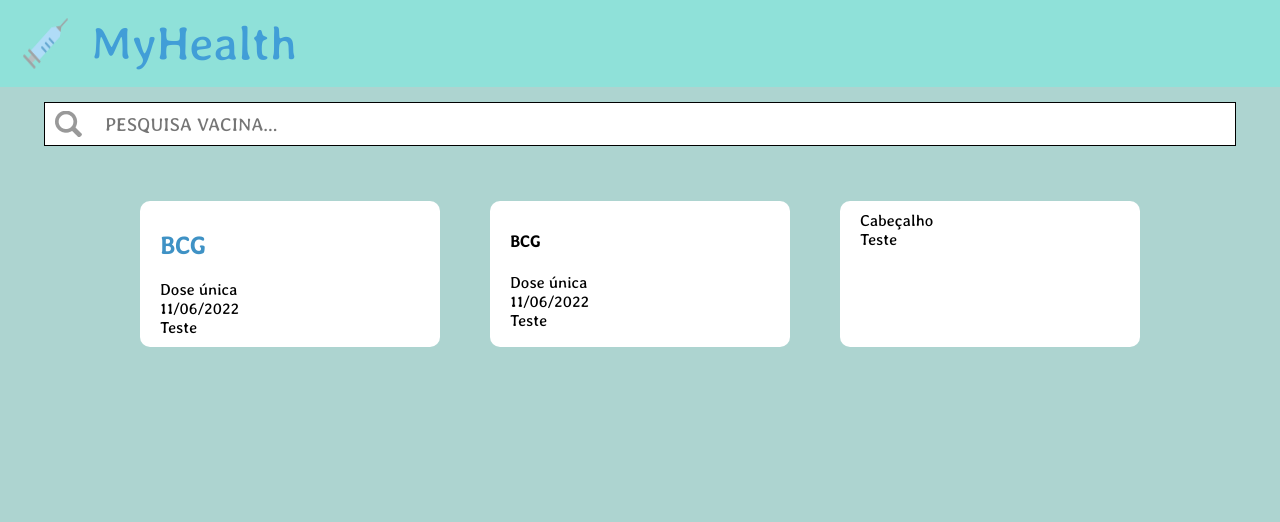
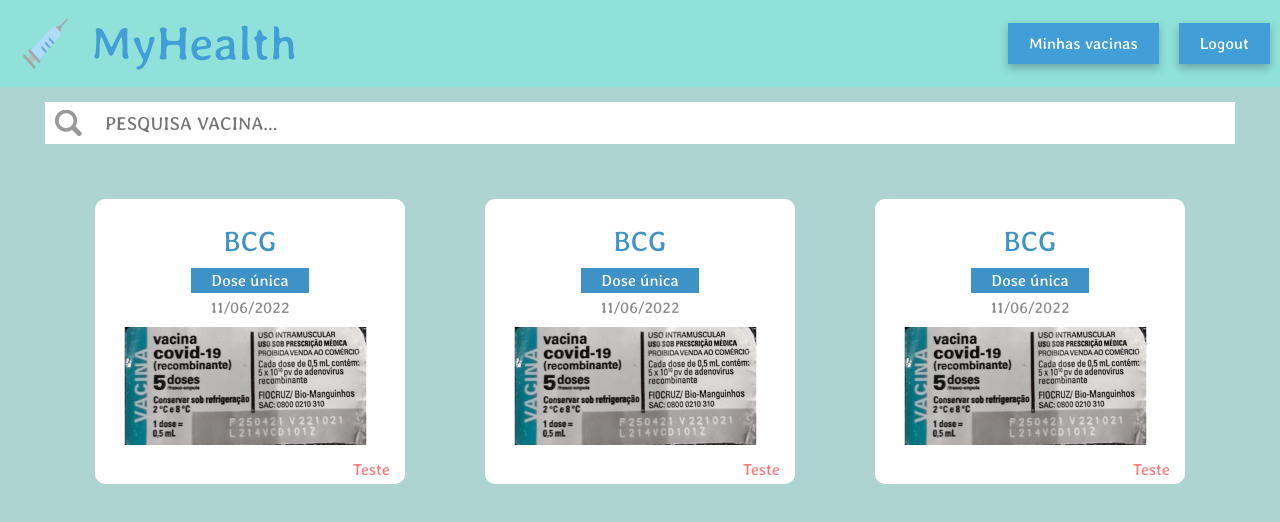
Before and after one commit to gabrielbsx/web-mobile, a website with bundled scripts: page web/vaccine.html in a window 1280 px wide. Built offline with nearby package versions, Linux system fonts and the light colour scheme; no server answers.

Commit message:
feat: vaccine grid

```diff
--- a/web/assets/css/styles.css
+++ b/web/assets/css/styles.css
@@ -120,6 +120,7 @@
 
 .navbar ul {
   list-style: none;
+  display: flex;
 }
 
 .navbar ul li {
@@ -222,19 +223,19 @@
 }
 
 .input-error {
-  position: absolute;
   display: flex;
-  left: 0;
   flex-direction: row;
-  margin-top: 0;
   margin-bottom: 20px;
-  width: 100vw;
   justify-content: center;
 }
 
 .text-error {
   color: #FD7979;
   font-size: 16px;
+}
+
+.input-button {
+  display: 'flex';
 }
 
 .forget-password {
@@ -321,7 +322,7 @@
 
 .search-input {
   flex-direction: row;
-  border: 1px solid black;
+  border: 0;
   padding: 10px 10px 10px 60px;
   width: 100%;
   font-size: 14pt;
@@ -341,22 +342,80 @@
 }
 
 .container {
-  margin-left: 100px;
-  margin-right: 100px;
+  display: flex;
+  align-items: center;
+  justify-content: center;
 }
 
 .cards {
   display: grid;
-  grid-template-columns: 1fr 1fr 1fr;
-  grid-gap: 50px;
+  grid-template-columns: repeat(3, 1fr);
+  grid-gap: 80px;
+  width: 50%;
 }
 
 .card {
+  width: 280px;
+  display: flex;
+  flex-direction: column;
   background: white;
-  padding: 10px 20px;
+  padding: 15px;
+  padding-bottom: 5px;
   border-radius: 10px;
 }
 
+.card > article {
+  display: flex;
+  flex-direction: column;
+}
+
+.card > article > header {
+  display: flex;
+  justify-content: center;
+}
+
 .card > article > header > h2 {
+  display: flex;
+  justify-content: center;
+  font-size: 28px;
+  font-weight: normal;
   color: #3F92C5;
+  margin: 0;
+  margin-top: 10px;
+  margin-bottom: 10px;
 }
+
+.card > article > main {
+  display: flex;
+  flex-direction: column;
+  align-items: center;
+}
+
+.card > article > main > .dose {
+  background-color: #3F92C5;
+  color: white;
+  padding: 3px 20px;
+}
+
+.card > article > main > span {
+  margin-top: 5px;
+  color: #8B8B8B;
+  margin-bottom: 10px;
+}
+
+.card > article > footer {
+  display: flex;
+  margin-top: 15px;
+  color: #FD7979;
+  justify-content: flex-end;
+}
+
+.card > article > main > .image {
+  display: flex;
+  justify-content: center;
+}
+
+.card > article > main > .image > img {
+  object-fit: cover;
+  object-position: center;
+}
--- /dev/null
+++ b/web/assets/js/config.js
@@ -0,0 +1,15 @@
+import { initializeApp }  from "https://www.gstatic.com/firebasejs/9.10.0/firebase-app.js";
+import { getAuth }  from "https://www.gstatic.com/firebasejs/9.10.0/firebase-auth.js";
+
+const firebaseConfig = {
+  apiKey: "AIzaSyAO94rUeqLlJFAqGLjHKL1YH66nKZIfEv8",
+  authDomain: "health-b778f.firebaseapp.com",
+  projectId: "health-b778f",
+  storageBucket: "health-b778f.appspot.com",
+  messagingSenderId: "580812422008",
+  appId: "1:580812422008:web:2d259fb2bd5b9564bee68d",
+  measurementId: "G-MP2C7X9YC4",
+};
+
+export const app = initializeApp(firebaseConfig);
+export const auth = getAuth(app);
--- a/web/vaccine.html
+++ b/web/vaccine.html
@@ -7,6 +7,7 @@
     <meta name="description" content="primeiro desáfio">
     <meta name="keywords" content="curso, de, html, udemy">
     <link rel="stylesheet" type="text/css" href="/assets/css/styles.css">
+    <script type="module" src="/assets/js/app.js"></script>
   </head>
   <body class="signin">
     <div id="app">
@@ -16,6 +17,20 @@
             <img src="/assets/images/icon-vaccine.png" alt="logo" />
             <span>MyHealth</span>
           </a>
+          <nav class="navbar">
+            <ul>
+              <li>
+                <a class="button shadow" href="signin.html">
+                  Minhas vacinas
+                </a>
+              </li>
+              <li>
+                <a class="button shadow" href="signin.html">
+                  Logout
+                </a>
+              </li>
+            </ul>
+          </nav>
         </header>
         <main class="container-fluid block">
           <section class="section-vaccine">
@@ -25,49 +40,63 @@
               </div>
             </form>
           </section>
+          <div class="container">
             <section class="cards container margin-top-10">
               <div class="card">
                 <article>
                   <header>
                     <h2>BCG</h2>
-                  <div>Dose única</div>
-                  <span>11/06/2022</span>
                   </header>
                   <main>
+                    <div class="dose">Dose única</div>
+                    <span>11/06/2022</span>
+                    <div class="image">
+                      <img src="/assets/images/image-comprovante.png" alt="logo" />
+                    </div>
+                  </main>
+                  <footer>
                     Teste
-                </main>
+                  </footer>
                 </article>
               </div>
               <div class="card">
                 <article>
                   <header>
-                  <h4>BCG</h4>
-                  <div>Dose única</div>
-                  <span>11/06/2022</span>
+                    <h2>BCG</h2>
                   </header>
                   <main>
+                    <div class="dose">Dose única</div>
+                    <span>11/06/2022</span>
+                    <div class="image">
+                      <img src="/assets/images/image-comprovante.png" alt="logo" />
+                    </div>
+                  </main>
+                  <footer>
                     Teste
-                </main>
+                  </footer>
                 </article>
               </div>
               <div class="card">
                 <article>
                   <header>
-                  Cabeçalho
+                    <h2>BCG</h2>
                   </header>
                   <main>
+                    <div class="dose">Dose única</div>
+                    <span>11/06/2022</span>
+                    <div class="image">
+                      <img src="/assets/images/image-comprovante.png" alt="logo" />
+                    </div>
+                  </main>
+                  <footer>
                     Teste
-                </main>
+                  </footer>
                 </article>
               </div>
             </section>
+          </div>
         </main>
       </div>
     </div>
-    <script src="https://www.gstatic.com/firebasejs/9.10.0/firebase-app-compat.js"></script>
-    <script src="https://www.gstatic.com/firebasejs/9.10.0/firebase-analytics-compat.js"></script>
-    <script src="https://www.gstatic.com/firebasejs/9.10.0/firebase-auth-compat.js"></script>
-    <script src="https://www.gstatic.com/firebasejs/9.10.0/firebase-firestore-compat.js"></script>
-    <script src="/assets/js/app.js"></script>
   </body>
 </html>
```
Also changed, not shown: web/assets/js/app.js (+74 -61 lines), web/index.html (+0 -4 lines), web/recovery.html (+1 -5 lines), web/signin.html (+9 -11 lines), web/signup.html (+1 -5 lines), web/assets/images/image-comprovante.png (added). Lines whose indentation alone changed are shown as unchanged.
